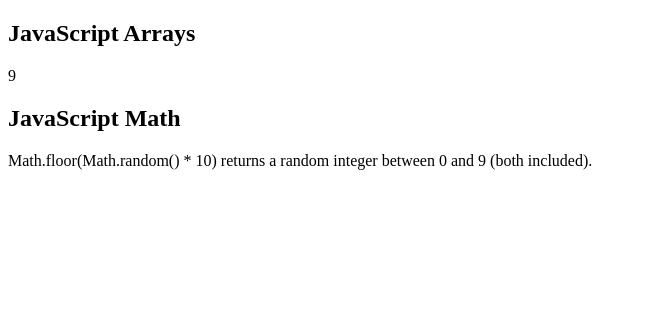
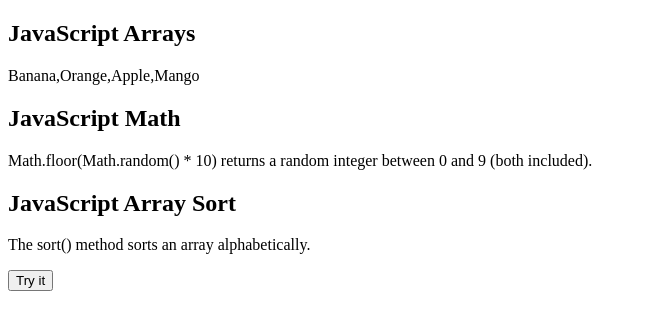
Before and after one commit to igormmatos/testes, a plain HTML site: page index.html in a window 1280 px wide. Shown: the whole page, without its empty margins (0-647 px from the left). Drawn offline with Linux system fonts and the light colour scheme.

Commit message:
Atualizações no MASTER_DEV

```diff
--- a/index.html
+++ b/index.html
@@ -20,6 +20,22 @@ document.getElementById("demo").innerHTML = cars;
 document.getElementById("demo").innerHTML =
 Math.floor(Math.random() * 10);
 </script>
+<h2>JavaScript Array Sort</h2>
 
+<p>The sort() method sorts an array alphabetically.</p>
+
+<button onclick="myFunction()">Try it</button>
+
+<p id="demo"></p>
+
+<script>
+var fruits = ["Banana", "Orange", "Apple", "Mango"];
+document.getElementById("demo").innerHTML = fruits;
+
+function myFunction() {
+    fruits.sort();
+    document.getElementById("demo").innerHTML = fruits;
+}
+</script>
 </body>
 </html>
```
